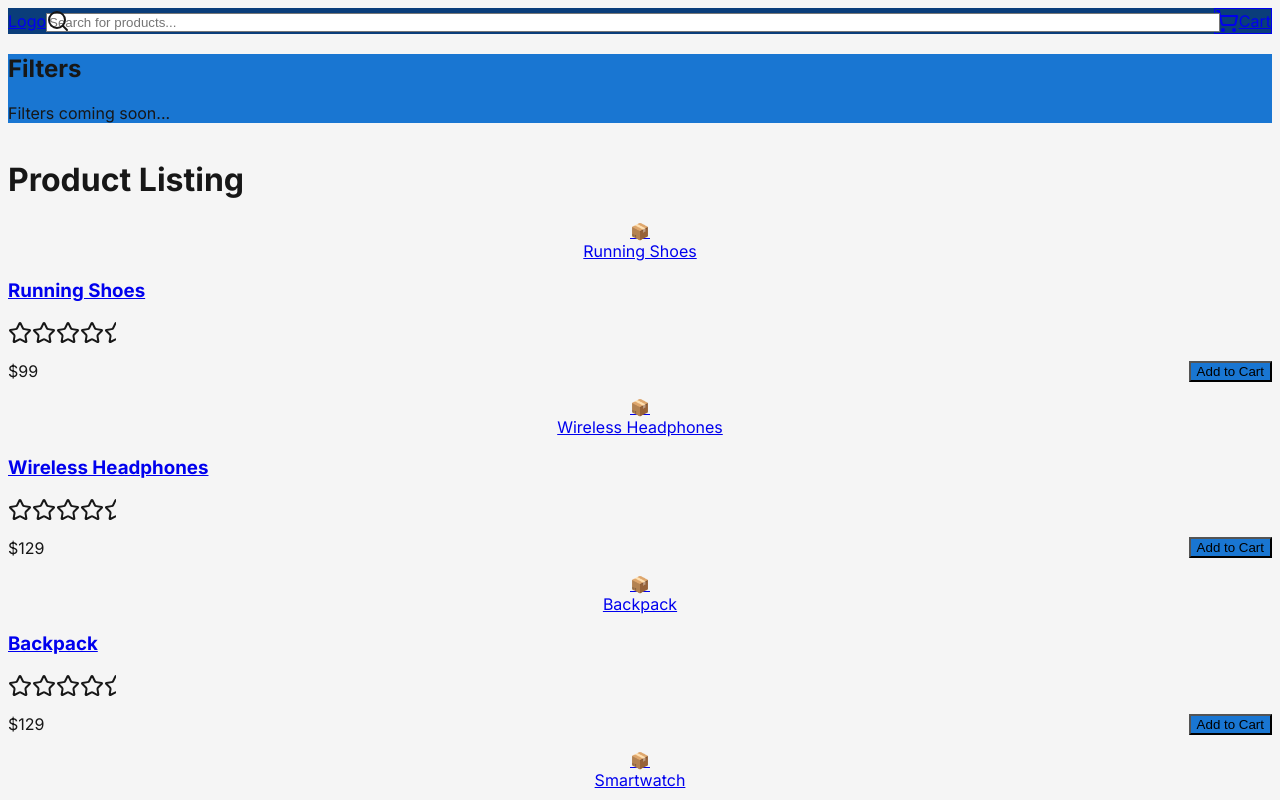
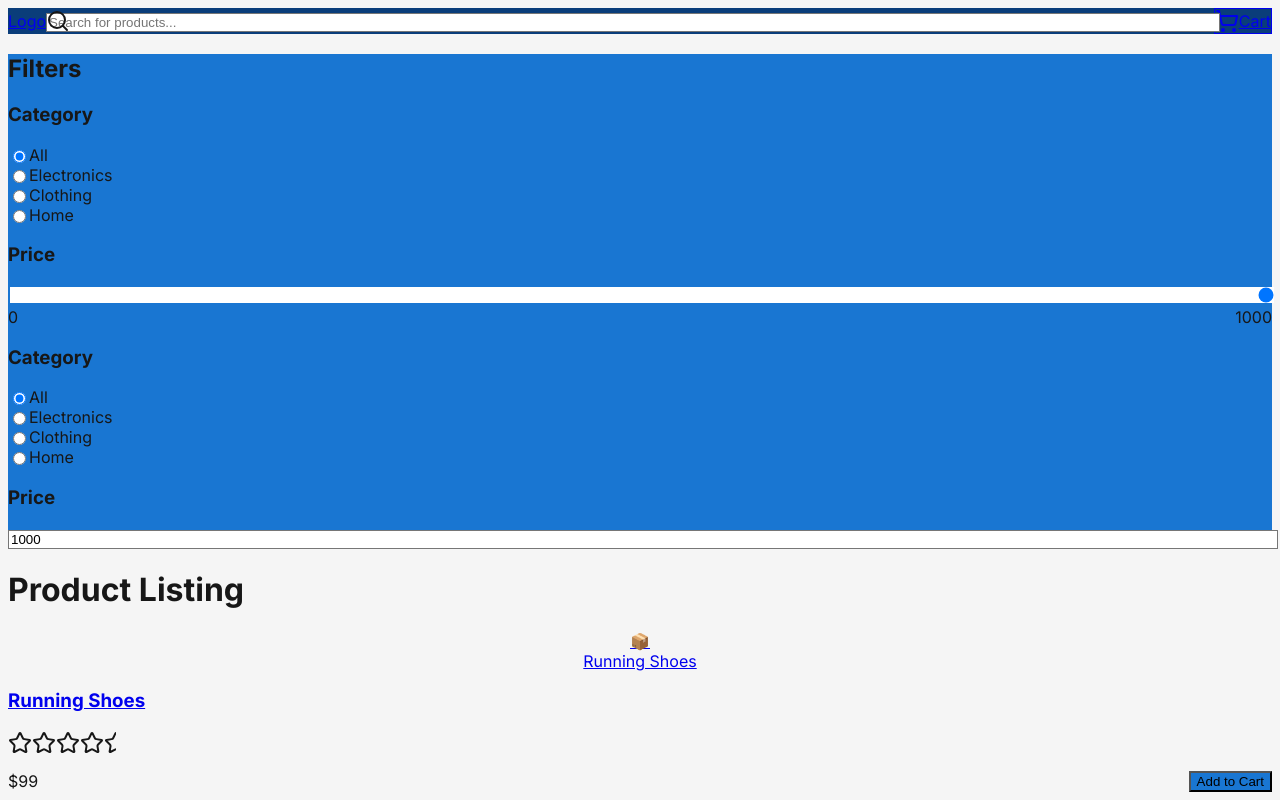
Before and after one commit to rachit0203/whatbytes-product-listing-app, a Next.js app: page / in a window 1280 px wide. Shown: the top 800 px of the page. Built offline with nearby package versions, Linux system fonts and the light colour scheme.

Commit message:
Add sidebar filters with category and price range filtering

```diff
--- a/app/page.tsx
+++ b/app/page.tsx
@@ -1,35 +1,63 @@
 "use client";
 
-import { useState } from "react";
+import { useState, useMemo } from "react";
 import { products } from "@/lib/data";
 import ProductCard from "@/components/ProductCard";
+import FilterSidebar from "@/components/FilterSidebar";
 import { Product } from "@/lib/data";
 
 export default function Home() {
   const [cartItems, setCartItems] = useState<Product[]>([]);
+  const [selectedCategory, setSelectedCategory] = useState("All");
+  const [priceRange, setPriceRange] = useState([0, 1000]);
 
   const handleAddToCart = (product: Product) => {
     setCartItems((prev) => [...prev, product]);
     alert(`${product.title} added to cart!`);
   };
 
+  // Filter products based on category and price
+  const filteredProducts = useMemo(() => {
+    return products.filter((product) => {
+      const categoryMatch =
+        selectedCategory === "All" || product.category === selectedCategory;
+      const priceMatch = product.price >= priceRange[0] && product.price <= priceRange[1];
+      return categoryMatch && priceMatch;
+    });
+  }, [selectedCategory, priceRange]);
+
   return (
     <div className="container mx-auto px-4 py-8">
       <div className="flex flex-col lg:flex-row gap-8">
-        {/* Sidebar - will be implemented in next step */}
+        {/* Sidebar */}
         <aside className="lg:w-64 shrink-0">
-          <div className="bg-[#1976D2] text-white rounded-lg p-6">
-            <h2 className="text-xl font-bold mb-6">Filters</h2>
-            {/* Placeholder for filters */}
-            <p className="text-sm text-white/80">Filters coming soon...</p>
-          </div>
+          <FilterSidebar
+            selectedCategory={selectedCategory}
+            onCategoryChange={setSelectedCategory}
+            priceRange={priceRange}
+            onPriceChange={setPriceRange}
+          />
         </aside>
 
         {/* Product Grid */}
         <div className="flex-1">
           <h1 className="text-2xl font-bold text-gray-800 mb-6">Product Listing</h1>
+          {filteredProducts.length === 0 ? (
+            <div className="text-center py-12 text-gray-500">
+              <p className="text-lg">No products found matching your filters.</p>
+              <button
+                onClick={() => {
+                  setSelectedCategory("All");
+                  setPriceRange([0, 1000]);
+                }}
+                className="mt-4 text-blue-600 hover:text-blue-700 underline"
+              >
+                Reset filters
+              </button>
+            </div>
+          ) : (
             <div className="grid grid-cols-1 md:grid-cols-2 lg:grid-cols-3 gap-6">
-            {products.map((product) => (
+              {filteredProducts.map((product) => (
                 <ProductCard
                   key={product.id}
                   product={product}
@@ -37,6 +65,7 @@ export default function Home() {
                 />
               ))}
             </div>
+          )}
         </div>
       </div>
     </div>
--- /dev/null
+++ b/components/FilterSidebar.tsx
@@ -0,0 +1,123 @@
+"use client";
+
+import { categories } from "@/lib/data";
+
+interface FilterSidebarProps {
+  selectedCategory: string;
+  onCategoryChange: (category: string) => void;
+  priceRange: number[];
+  onPriceChange: (range: number[]) => void;
+}
+
+export default function FilterSidebar({
+  selectedCategory,
+  onCategoryChange,
+  priceRange,
+  onPriceChange,
+}: FilterSidebarProps) {
+  return (
+    <div className="bg-[#1976D2] text-white rounded-lg p-6">
+      <h2 className="text-xl font-bold mb-6">Filters</h2>
+
+      {/* Category Filter */}
+      <div className="mb-8">
+        <h3 className="font-semibold mb-3">Category</h3>
+        <div className="space-y-2">
+          {categories.map((category) => (
+            <label key={category} className="flex items-center gap-2 cursor-pointer">
+              <input
+                type="radio"
+                name="category"
+                value={category}
+                checked={selectedCategory === category}
+                onChange={(e) => onCategoryChange(e.target.value)}
+                className="w-4 h-4 accent-white"
+              />
+              <span className="text-sm">{category}</span>
+            </label>
+          ))}
+        </div>
+      </div>
+
+      {/* Price Range Filter */}
+      <div>
+        <h3 className="font-semibold mb-3">Price</h3>
+        <div className="space-y-3">
+          <input
+            type="range"
+            min="0"
+            max="1000"
+            value={priceRange[1]}
+            onChange={(e) => onPriceChange([0, parseInt(e.target.value)])}
+            className="w-full h-2 bg-white/20 rounded-lg appearance-none cursor-pointer accent-white"
+          />
+          <div className="flex justify-between text-sm">
+            <span>{priceRange[0]}</span>
+            <span>{priceRange[1]}</span>
+          </div>
+        </div>
+      </div>
+
+      {/* Additional Filters Section */}
+      <div className="mt-8">
+        <h3 className="font-semibold mb-3">Category</h3>
+        <div className="space-y-2">
+          <label className="flex items-center gap-2 cursor-pointer">
+            <input
+              type="radio"
+              name="cacyroyCategory"
+              checked={selectedCategory === "All"}
+              onChange={() => onCategoryChange("All")}
+              className="w-4 h-4 accent-white"
+            />
+            <span className="text-sm">All</span>
+          </label>
+          <label className="flex items-center gap-2 cursor-pointer">
+            <input
+              type="radio"
+              name="cacyroyCategory"
+              checked={selectedCategory === "Electronics"}
+              onChange={() => onCategoryChange("Electronics")}
+              className="w-4 h-4 accent-white"
+            />
+            <span className="text-sm">Electronics</span>
+          </label>
+          <label className="flex items-center gap-2 cursor-pointer">
+            <input
+              type="radio"
+              name="cacyroyCategory"
+              checked={selectedCategory === "Clothing"}
+              onChange={() => onCategoryChange("Clothing")}
+              className="w-4 h-4 accent-white"
+            />
+            <span className="text-sm">Clothing</span>
+          </label>
+          <label className="flex items-center gap-2 cursor-pointer">
+            <input
+              type="radio"
+              name="cacyroyCategory"
+              checked={selectedCategory === "Home"}
+              onChange={() => onCategoryChange("Home")}
+              className="w-4 h-4 accent-white"
+            />
+            <span className="text-sm">Home</span>
+          </label>
+        </div>
+      </div>
+
+      {/* Price Section */}
+      <div className="mt-8">
+        <h3 className="font-semibold mb-3">Price</h3>
+        <div className="relative">
+          <input
+            type="number"
+            value={priceRange[1]}
+            onChange={(e) => onPriceChange([0, parseInt(e.target.value) || 0])}
+            className="w-full bg-white/10 border border-white/30 rounded px-3 py-2 text-white placeholder-white/60 focus:outline-none focus:ring-2 focus:ring-white/30"
+            placeholder="5000"
+          />
+        </div>
+      </div>
+    </div>
+  );
+}
```
Lines whose indentation alone changed are shown as unchanged.
